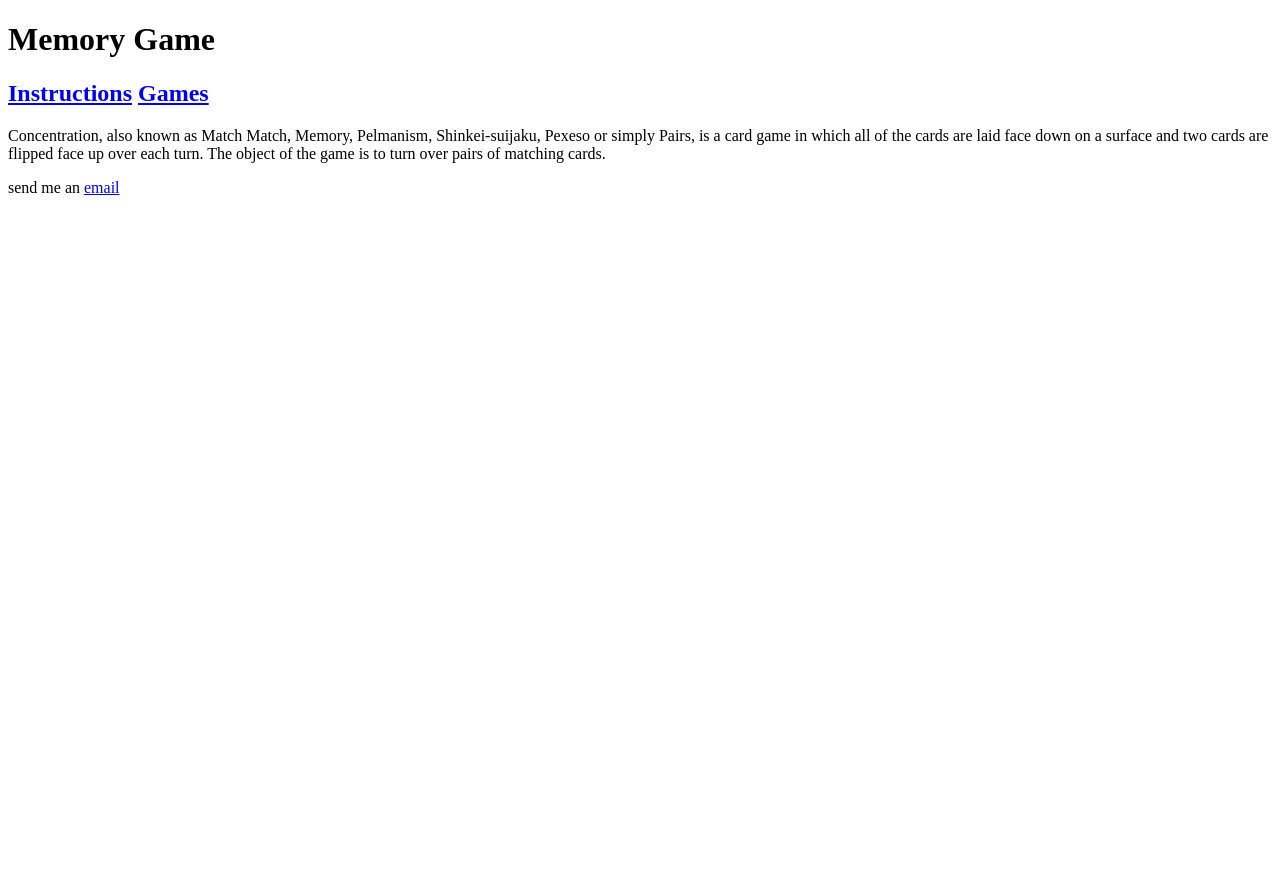
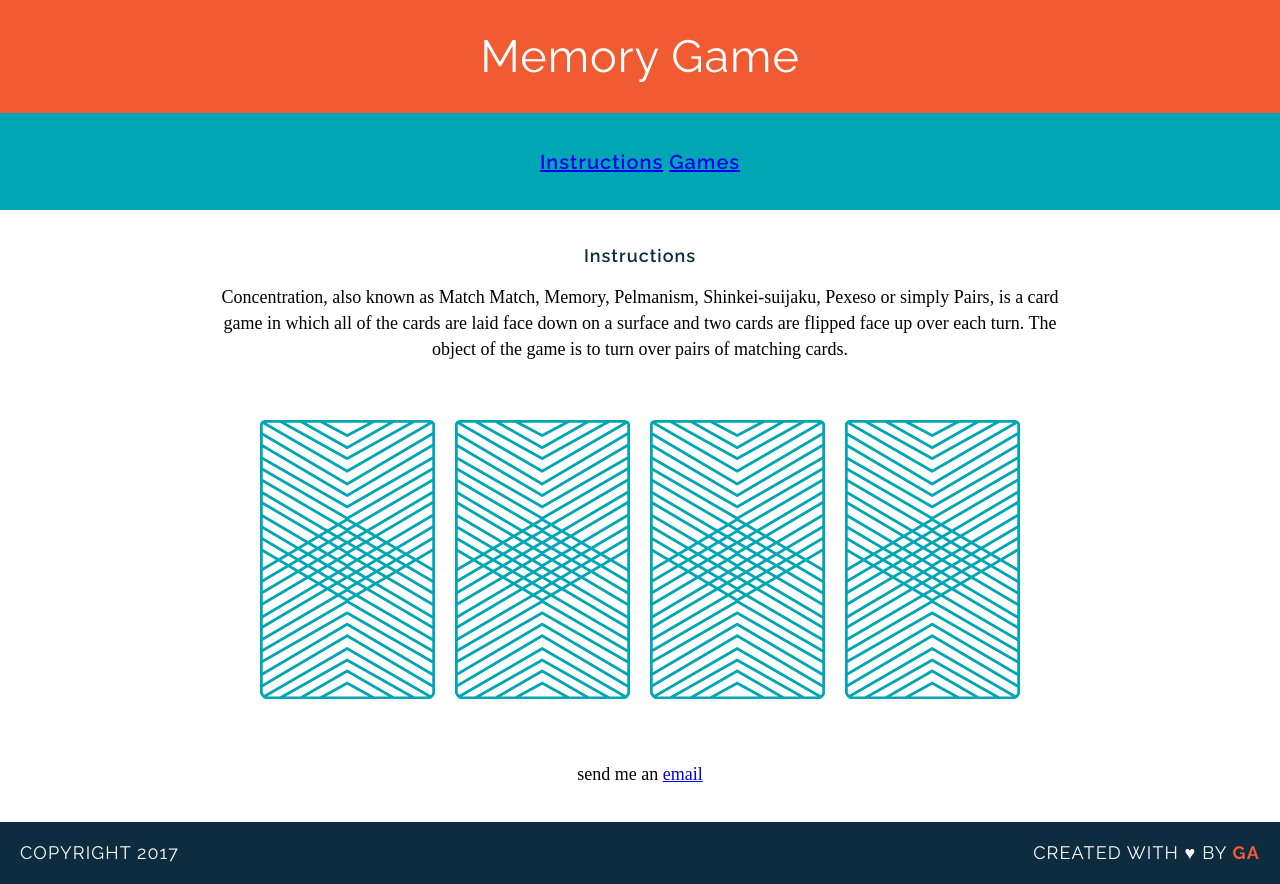
Before and after one commit to atalexand/wdi-fundamentals-memorygame, a plain HTML site: page index.html in a window 1280 px wide. Before the commit the page ends 800 px from the top, so only its background shows below. Drawn offline with Linux system fonts and the light colour scheme; a web font is replaced by a local one.

Commit message:
created logic game

```diff
--- /dev/null
+++ b/css/style.css
@@ -0,0 +1,86 @@
+body {
+  text-align: center;
+  margin: 0;
+}
+h1{
+  font-family: Raleway;
+  color: #FFFFFF;
+  letter-spacing: 1px;
+  font-weight: 400;
+  font-size: 45px;
+  margin: 0;
+}
+nav{
+  background-color: #00A6B3;
+  color: #FFFFFF;
+  padding: 20px 0;}
+
+#Games {
+  font-size: 20px;
+  font-family: Raleway;
+  color: #FFFFFF;
+  letter-spacing: 1px;
+  font-weight: 600;
+
+}
+h2 {
+  font-size: 18px;
+  font-family: Raleway;
+  color: #0D2C40;
+  letter-spacing: 1px;
+  font-weight: 600;
+}
+header{
+  background-color: #F15B31;
+  color: #FFFFFF;
+  padding: 30px 20px;
+
+}
+p{
+  font-family: "Droid Serif";
+  line-height: 26px;
+  font-size: 18px;
+}
+main{
+  width:850px;
+  margin:35px auto;
+}
+img{
+  margin: 40px 8px;
+}
+footer{
+  text-transform: uppercase;
+  padding:0 20px;
+  background-color: #0D2C40;
+  color:white;
+  font-size: 14px;
+  letter-spacing: .08em;
+  font-weight: 400;
+}
+.copyright{
+  font-family: Raleway;
+  float: left;
+}
+.message{
+  font-family: Raleway;
+  float: right;
+}
+
+.clearfix:after {
+visibility: hidden;
+display: block;
+content: " ";
+clear: both;
+height: 0;
+font-size: 0;
+}
+
+.name{
+  color:#F15B31;
+  font-weight: 700;
+}
+a:hover {
+border-color: white;}
+a{
+  border-bottom: 2px solid transparent;
+}
--- a/index.html
+++ b/index.html
@@ -4,13 +4,37 @@
   <meta charset="utf-8">
   <meta name="viewport" content="width=device-width">
   <title>Memory Card Game</title>
+  <link href="css/style.css" rel="stylesheet" type="text/css">
+  <link href="https://fonts.googleapis.com/css?family=Droid+Serif|Raleway:400,500,600,700" rel="stylesheet">
+  <link href="https://fonts.googleapis.com/css?family=Kavivanar" rel="stylesheet">
 </head>
 <body>
+<header>
   <h1>Memory Game</h1>
-  <h2><a href="#">Instructions</a> <a href="#">Games</a> </h2>
+</header>
+<nav>
+  <h2 id="Games"><a href="#">Instructions</a> <a href="#">Games</a></h2>
+
+  </nav>
+<main>
+  <h2>Instructions</h2>
+
   <p>Concentration, also known as Match Match, Memory, Pelmanism, Shinkei-suijaku, Pexeso or simply Pairs, is a card game in which all of the cards are laid face down on a surface and two cards are flipped face up over each turn. The object of the game is to turn over pairs of matching cards.</p>
 
+  <div>
+  <img src="images/back.png" alt="Queen of Diamonds">
+  <img src="images/back.png" alt="Queen of Hearts">
+  <img src="images/back.png" alt="King of Diamonds">
+  <img src="images/back.png" alt="King of Hearts">
+  </div>
+
   <p>send me an <a href="mailto:atalexand@gmail.com">email</a></p>
-
+</main>
+<script src="js/main.js"></script>
 </body>
+<footer class="clearfix">
+<p class="copyright">Copyright 2017</p>
+<p class="message">Created with &hearts; by <span class="name">GA</span>
+</p>
+</footer>
 </html>
--- /dev/null
+++ b/js/main.js
@@ -0,0 +1,6 @@
+console.log("Up and running!");
+var cardOne = "queen";
+var cardTwo = "queen";
+var cardThree = "king";
+var cardFour = "king";
+console.log("User flipped " + cardOne);
```
Also changed, not shown: images/back.png (added), images/king-of-diamonds.png (added), images/king-of-hearts.png (added), images/queen-of-diamonds.png (added), images/queen-of-hearts.png (added), 1 other file.
